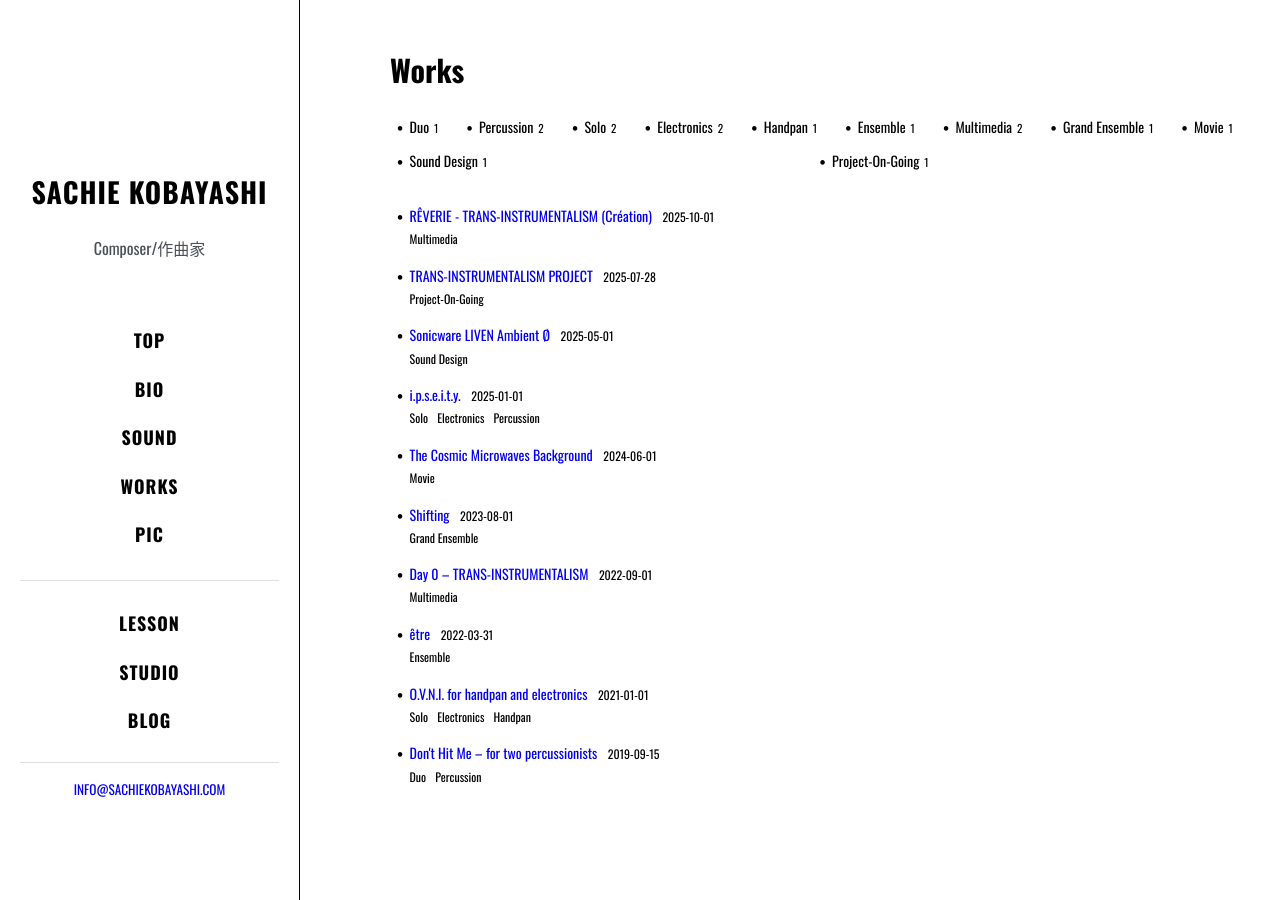
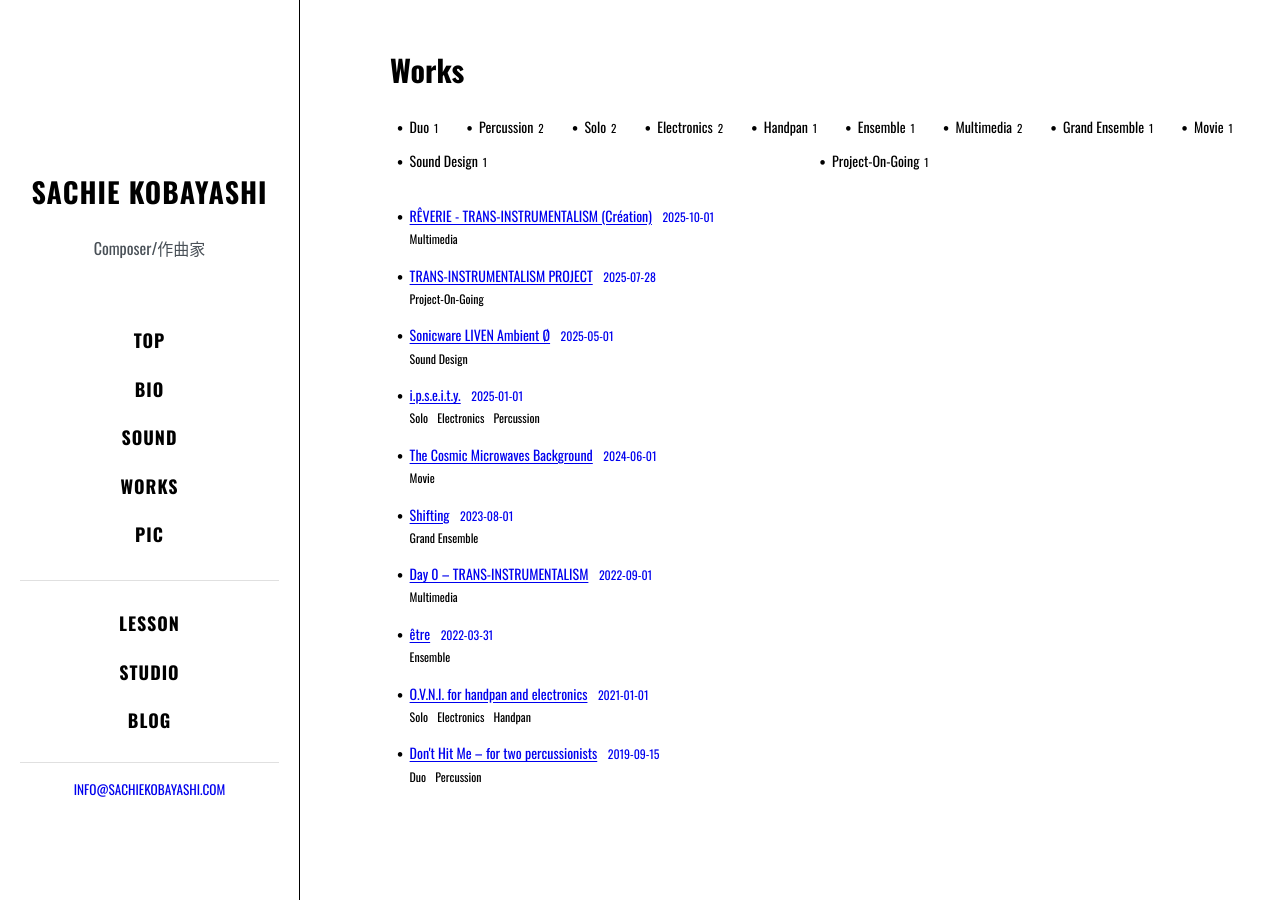
Before and after one commit to kbys88/kbys88.github.io, a Jekyll site: the page built from tags/index.html, in a window 1280 px wide. Built offline with Jekyll 4.4.1, drawn with Linux system fonts in a browser that asks for light colours; nearby versions of some CDN libraries; some web fonts are replaced.

Commit message:
Update index.html

```diff
--- a/tags/index.html
+++ b/tags/index.html
@@ -21,20 +21,26 @@
   <ul class="works-list">
     {% for post in site.posts %}
       {% if post.title %}
+        {% assign work_thumbnail = post.thumbnail | default: post.image %}
+
         <li class="work-item">
-          <div class="work-main">
-            {% if post.link %}
-              <a href="{{ post.link }}">
-            {% else %}
-              <a href="{{ site.baseurl }}{{ post.url }}">
-            {% endif %}
-                {{ post.title }}
-              </a>
-            <time>{{ post.date | date: "%Y-%m-%d" }}</time>
-          </div>
+          {% if post.link %}
+            <a class="work-link" href="{{ post.link }}">
+          {% else %}
+            <a class="work-link" href="{{ site.baseurl }}{{ post.url }}">
+          {% endif %}
+              {% if work_thumbnail %}
+                <img class="work-thumb" src="{{ work_thumbnail | relative_url }}" alt="">
+              {% endif %}
+
+              <span class="work-text">
+                <span class="work-title">{{ post.title }}</span>
+                <time>{{ post.date | date: "%Y-%m-%d" }}</time>
+              </span>
+            </a>
 
           {% if post.tags %}
-            <div class="work-tags">
+            <div class="work-tags{% if work_thumbnail %} has-thumb{% endif %}">
               {% for tag in post.tags %}
                 <span>{{ tag }}</span>
               {% endfor %}
@@ -76,13 +82,34 @@
     margin-bottom: 1.15rem;
   }
 
-  .work-main {
+  .work-link {
+    display: flex;
+    gap: 0.75rem;
+    align-items: center;
+    text-decoration: none;
+  }
+
+  .work-thumb {
+    width: 42px;
+    height: 42px;
+    flex: 0 0 42px;
+    object-fit: cover;
+    display: block;
+  }
+
+  .work-text {
     display: flex;
     gap: 0.75rem;
     align-items: baseline;
+    min-width: 0;
   }
 
-  .work-main time {
+  .work-title {
+    text-decoration: underline;
+    text-underline-offset: 0.12em;
+  }
+
+  .work-text time {
     font-size: 0.85em;
     white-space: nowrap;
   }
@@ -95,12 +122,20 @@
     font-size: 0.85em;
   }
 
+  .work-tags.has-thumb {
+    margin-left: 54px;
+  }
+
   @media (max-width: 540px) {
-    .work-main {
+    .work-link {
+      align-items: flex-start;
+    }
+
+    .work-text {
       display: block;
     }
 
-    .work-main time {
+    .work-text time {
       display: block;
       margin-top: 0.15rem;
     }
```
